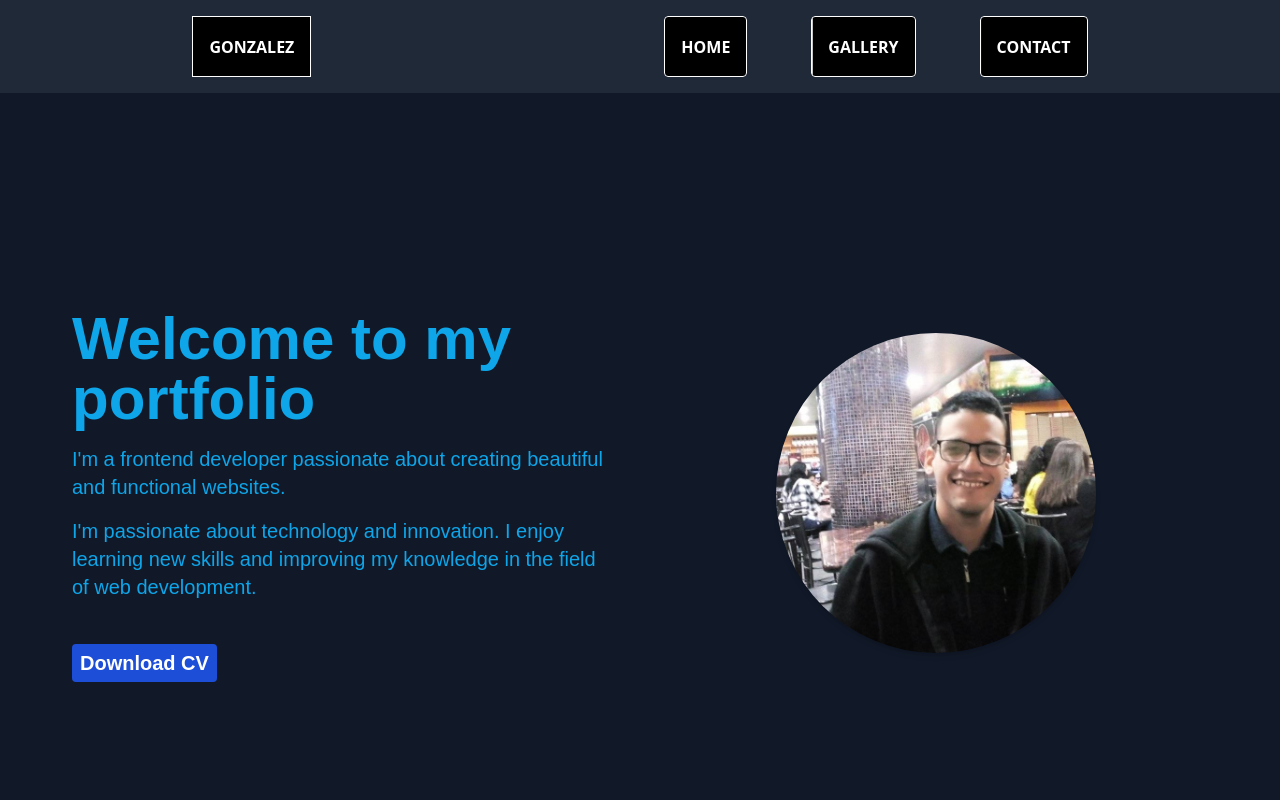
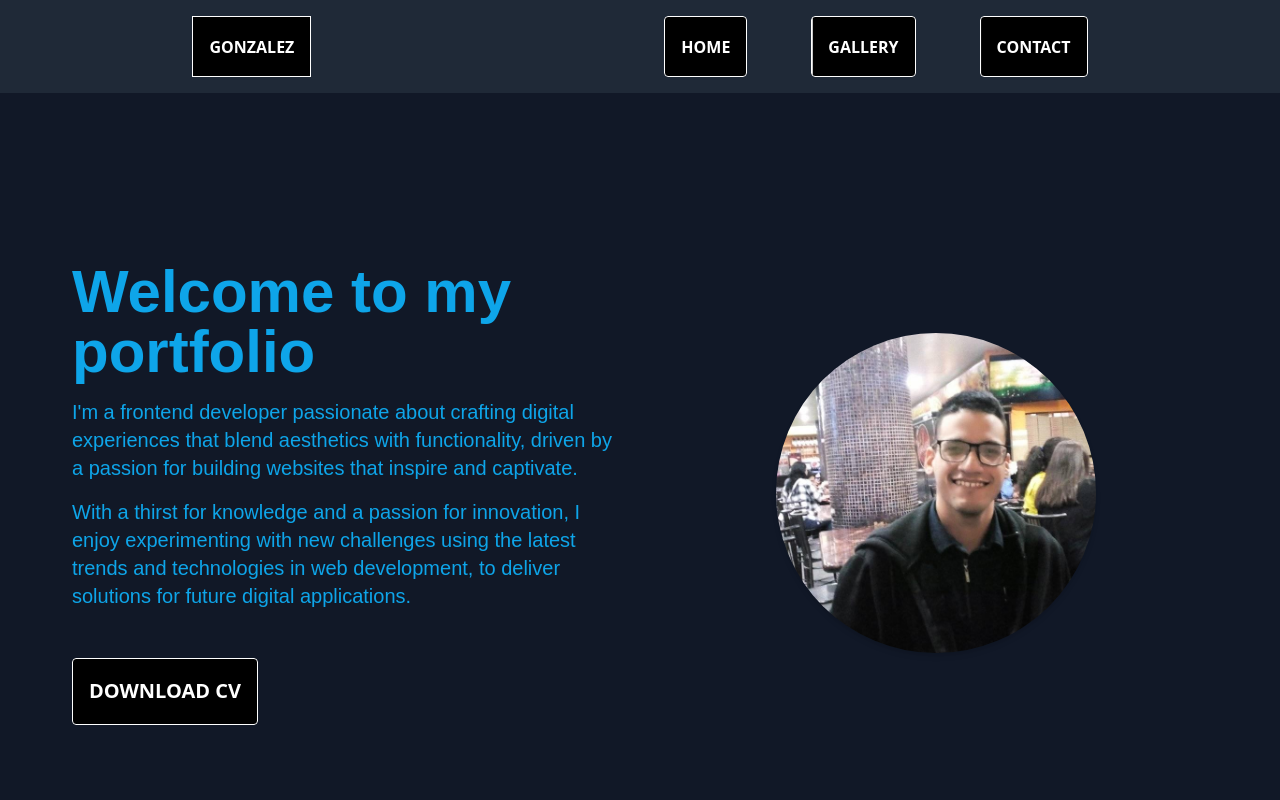
Before and after one commit to fgz21/portafolio_6, a React (Vite) app: page / in a window 1280 px wide. Shown: the top 800 px of the page. Built offline with nearby package versions, Linux system fonts and the light colour scheme.

Commit message:
new update in the description and CV config 16/9/2024

```diff
--- a/src/App.jsx
+++ b/src/App.jsx
@@ -142,16 +142,25 @@ function App() {
         <div className="container mx-auto p-4 pt-6 md:p-6 lg:p-12 flex flex-col lg:flex-row items-center justify-center h-full">
           <div className="lg:w-1/2 xl:w-1/2 p-6 text-lg lg:text-xl xs:w-4/5 sm:w-3/4 md:w-full">
             <h1 className="text-4xl lg:text-6xl font-bold text-sky-500 domino">Welcome to my portfolio</h1>
-            <p className="mt-4 text-sky-500 domino delay-200">I'm a frontend developer passionate about creating beautiful and functional websites.</p>
-            <p className="mt-4 text-sky-500 domino delay-300">I'm passionate about technology and innovation. I enjoy learning new skills and improving my knowledge in the field of web development.</p>
-            <div className="mt-12 domino">
-              <a
-                href="/assets/CV_FRAN.pdf"
-                download="CV_FRAN.pdf"
-                className="bg-blue-700 hover:bg-blue-500 text-white font-bold py-2 px-2 rounded cursor-pointer"
+            <p className="mt-4 text-sky-500 domino delay-200">
+              I'm a frontend developer passionate about crafting digital experiences that blend aesthetics with functionality, driven by a passion for building websites that inspire and captivate.
+            </p>
+            <p className="mt-4 text-sky-500 domino delay-300">
+             With a thirst for knowledge and a passion for innovation, I enjoy experimenting with new challenges using the latest trends and technologies in web development, to deliver solutions for future digital applications.
+            </p>
+            <div className="mt-12 ">
+              <button
+                className="btn-39 text-white font-bold py-2 px-2 rounded w-md"
               >
-                Download CV
-              </a>
+                <span className="new">Download CV</span>
+                <span className="old"></span>
+                <a
+                  href="/assets/CV_FRAN.pdf"
+                  download="CV_FRAN.pdf"
+                >
+                  Download CV
+                </a>
+              </button>
             </div>
           </div>
           <div className="lg:w-6/4 xl:w-1/2 p-6 flex justify-center md:w-full sm:w-full xs:w-full">
```
